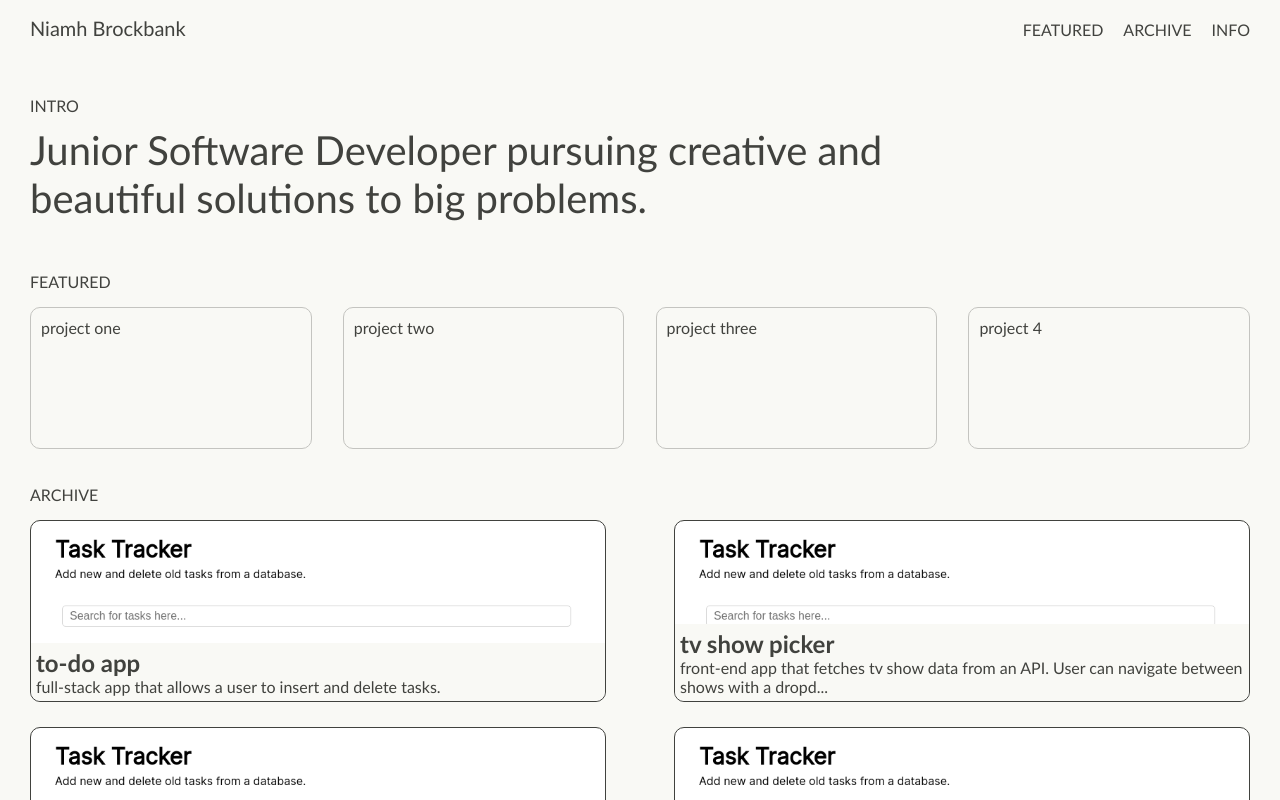
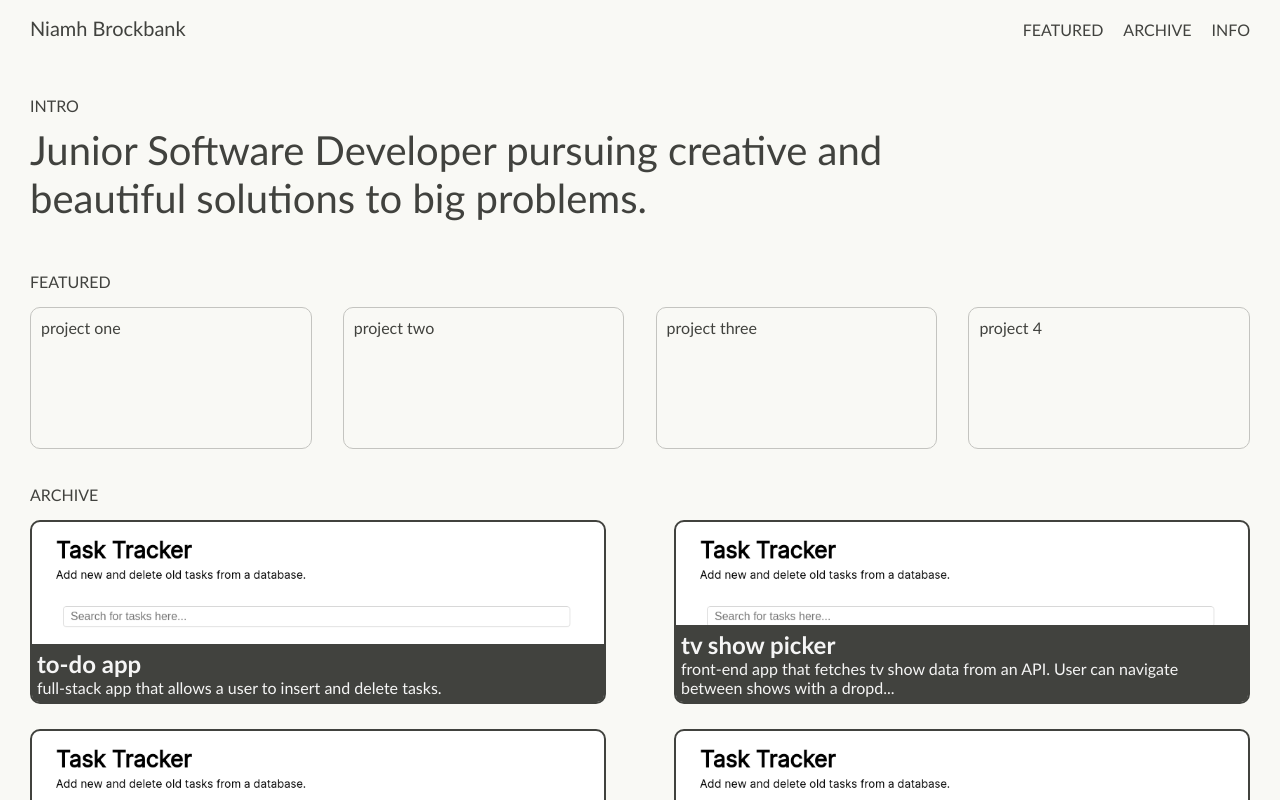
Before and after one commit to niamhbrockbank/portfolio, a React (Create React App) app: page / in a window 1280 px wide. Shown: the top 800 px of the page. Built offline with nearby package versions, Linux system fonts and the light colour scheme.

Commit message:
Style archive project details

```diff
--- a/src/styles.css
+++ b/src/styles.css
@@ -96,7 +96,7 @@ a {
 }
 
 .archive_project {
-  border: 1.5px solid #41423e;
+  border: 2px solid #41423e;
   border-radius: 10px;
   height: 180px;
   display: flex;
@@ -108,10 +108,12 @@ a {
 }
 
 #archive_project_details{
-  background-color: #f9f9f5;
+  display: flexbox;
+  background-color: #41423e;
+  color: whitesmoke;
   margin : 0px;
   padding : 5px;
-  border-radius: 0px 0px 10px 10px;
+  border-radius: 0px 0px 7px 7px;
 }
 
 .archive_project_title, .archive_project_description {
```
